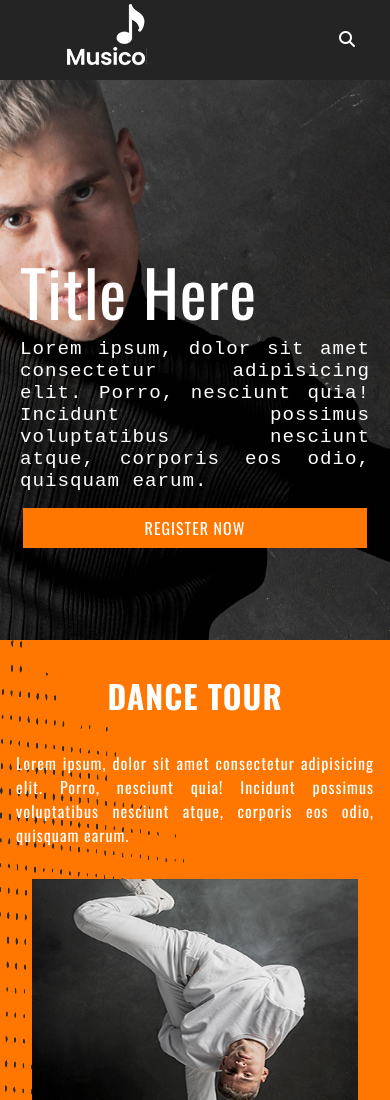
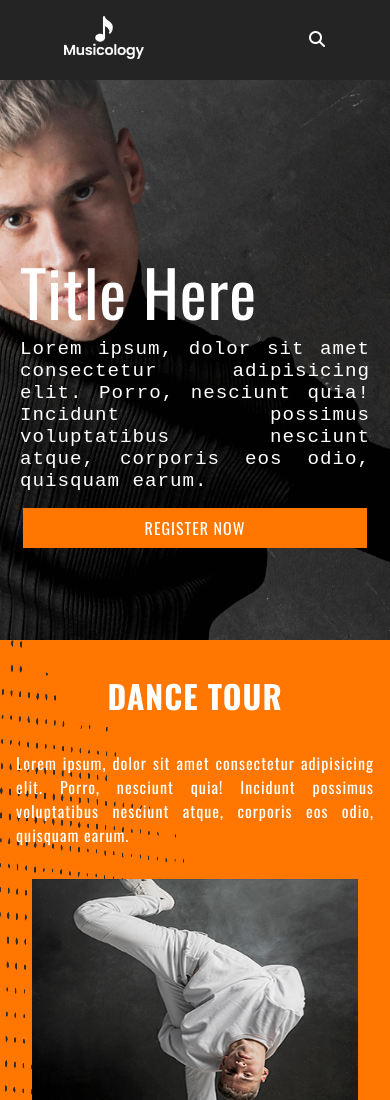
Before and after one commit to Rizwan-Ghouri/Musicology, a plain HTML site: page index.html in a window 390 px wide. Shown: the top 1100 px of the page. Drawn offline with nearby package versions, Linux system fonts and the light colour scheme.

Commit message:
mobile responsive

```diff
--- a/index.html
+++ b/index.html
@@ -18,7 +18,7 @@
     <section class="header_sec">
       <header class="header">
         <div class="header_logo">
-          <img src="images/logo.png" alt="" />
+          <img class="img" src="images/logo.png" alt="" />
         </div>
         <div class="header_menu">
           <ul class="header_list">
--- a/responsive.css
+++ b/responsive.css
@@ -227,6 +227,23 @@
   width: 100%;
   text-align: center;
   padding: 0rem;
+}
+
+/* header  */
+.header_logo{
+  width: 50%;
+  padding: 0px 4rem;
+}
+.header_menu{
+  display: none;
+}
+.header_search{
+  width: 50%;
+  padding: 0px 4rem;
+
+}
+.img{
+  width: 80px;
 }
 }
 
@@ -480,4 +497,7 @@
   text-align: center;
   padding: 0rem;
 }
+.header_menu{
+  display: none;
 }
+}
```
